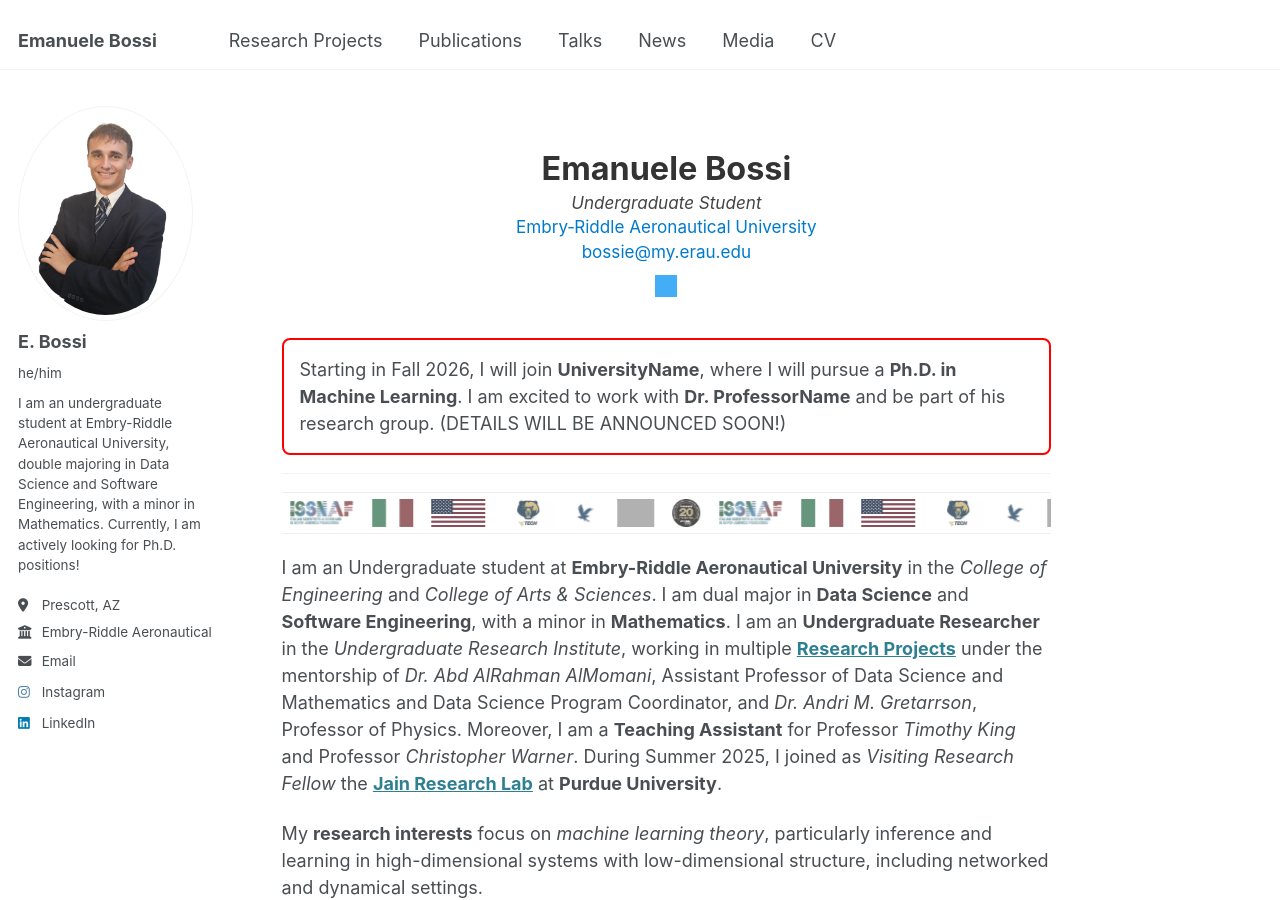
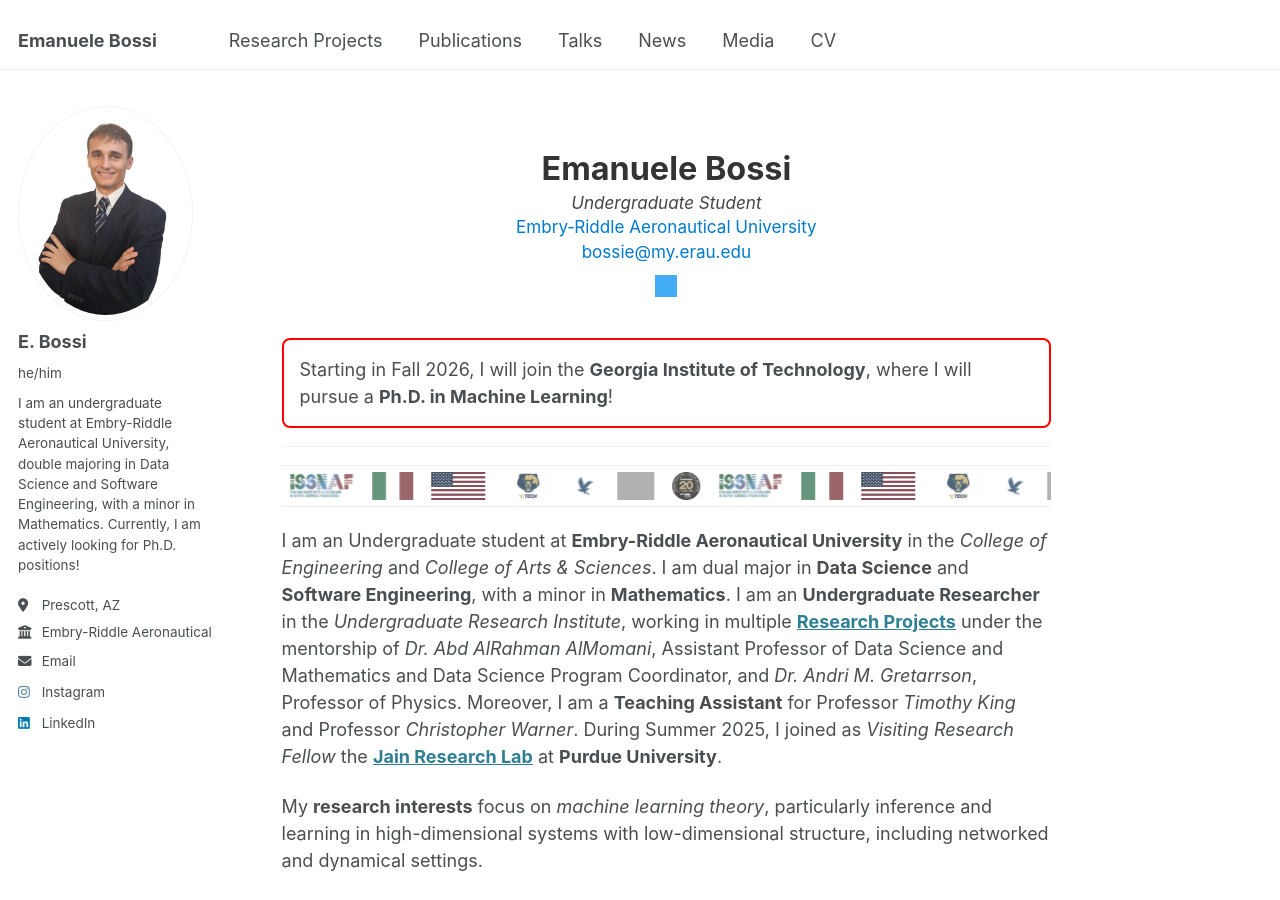
Before and after one commit to bossiemanuele/bossiemanuele.github.io, a Jekyll site: the page built from _pages/about.md, in a window 1280 px wide and 900 px high. Built offline with Jekyll 4.4.1, drawn with Linux system fonts in a browser that asks for light colours; grey boxes are pictures that could not be loaded.

Commit message:
Update about.md

```diff
--- a/_pages/about.md
+++ b/_pages/about.md
@@ -26,11 +26,7 @@
 {% endraw %}
 
 <div style="border: 2px solid red; padding: 16px; border-radius: 8px;">
-
-Starting in Fall 2026, I will join <strong>UniversityName</strong>, where I will pursue a <strong>Ph.D. in Machine Learning</strong>. I am excited to work with <strong>Dr. ProfessorName</strong> and be part of his research group.
-
-(DETAILS WILL BE ANNOUNCED SOON!)
-
+Starting in Fall 2026, I will join the <strong>Georgia Institute of Technology</strong>, where I will pursue a <strong>Ph.D. in Machine Learning</strong>!
 </div>
 
 ---
```
